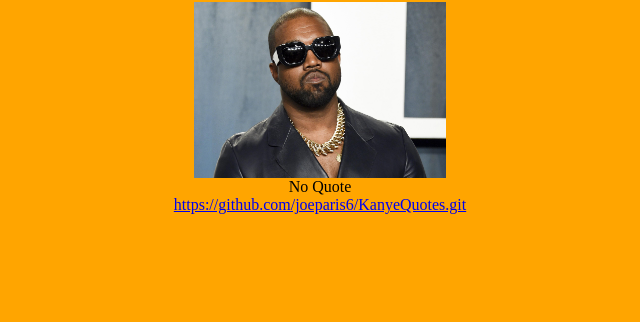
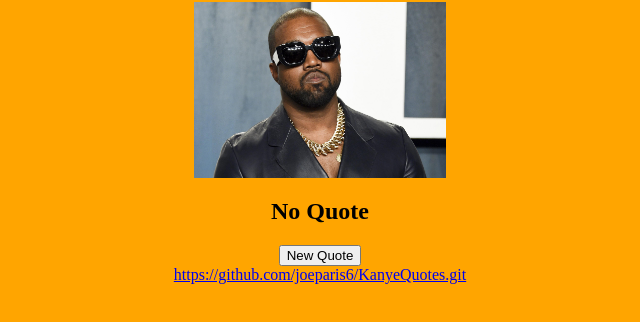
Before and after one commit to joeparis6/KanyeQuotes, a plain HTML site: page index.html in a window 1280 px wide. Shown: the part 78-400 px from the top of the page, without its empty margins (320-960 px from the left). Drawn offline with Linux system fonts and the light colour scheme; no server answers.

Commit message:
Update index.html

```diff
--- a/index.html
+++ b/index.html
@@ -12,8 +12,10 @@
 
   <img src="kanyepic.jpeg" alt="picture">
 
-  <div id="quote">No Quote</div>
-
+  <h2>
+    <div id="quote">No Quote</div>
+  </h2>
+  <button type="button" id="quoteButton" onclick="myFunction()">New Quote</button>
   <footer>
     <a href="https://github.com/joeparis6/KanyeQuotes.git">https://github.com/joeparis6/KanyeQuotes.git</a>
   </footer>
@@ -33,6 +35,14 @@
     });
 </script>
 
+
+
+<script>
+function myFunction() {
+  location.reload();
+}
+</script>
+
 <footer>
   <p><a href="https://github.com/joeparis6/KanyeQuotes.git"></p>
 </footer>
```
